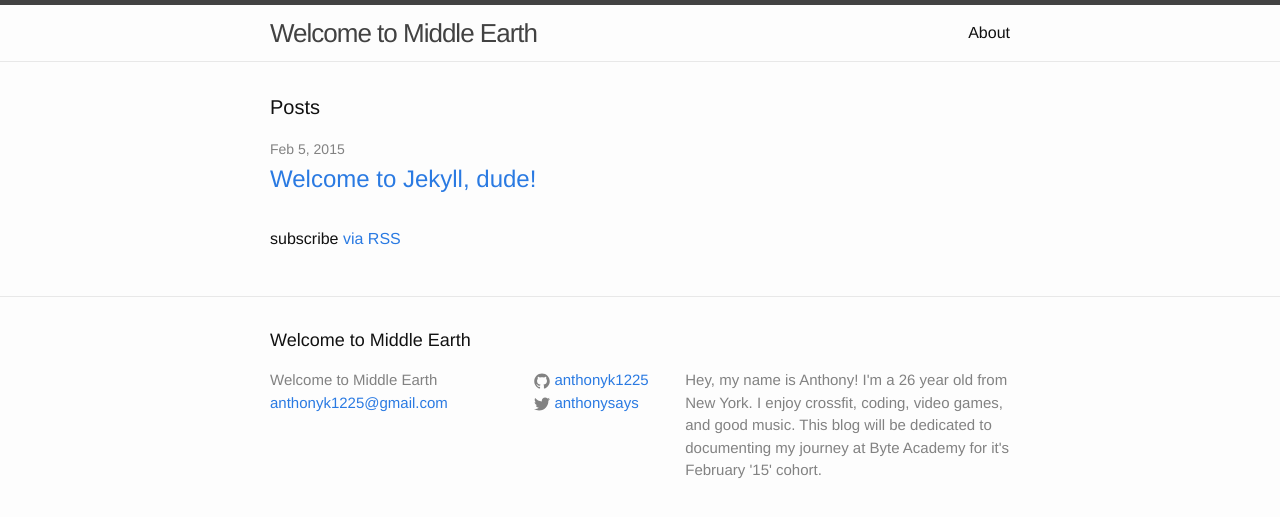
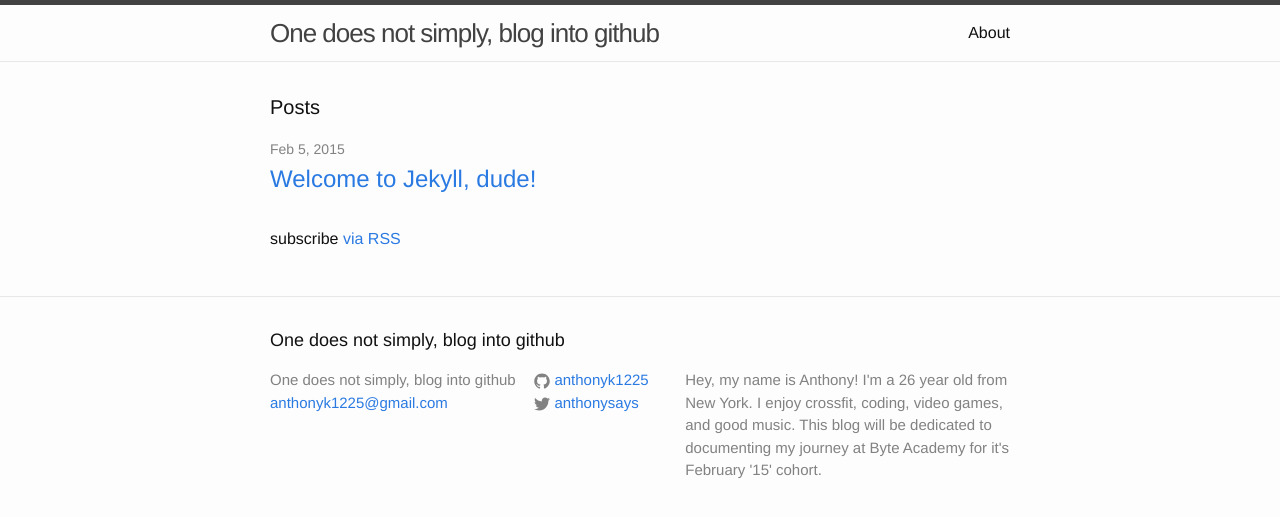
Before and after one commit to anthonyk1225/anthonyk1225.github.io, a Jekyll site: the page built from index.html, in a window 1280 px wide. Shown: the top 517 px of the page. Built offline with Jekyll 4.4.1, drawn with Linux system fonts in a browser that asks for light colours.

Commit message:
edited title

```diff
--- a/_config.yml
+++ b/_config.yml
@@ -1,5 +1,5 @@
 # Site settings
-title: Welcome to Middle Earth
+title: One does not simply, blog into github
 email: anthonyk1225@gmail.com
 description: > # this means to ignore newlines until "baseurl:"
   Hey, my name is Anthony! I'm a 26 year old from New York. I enjoy crossfit,
```
